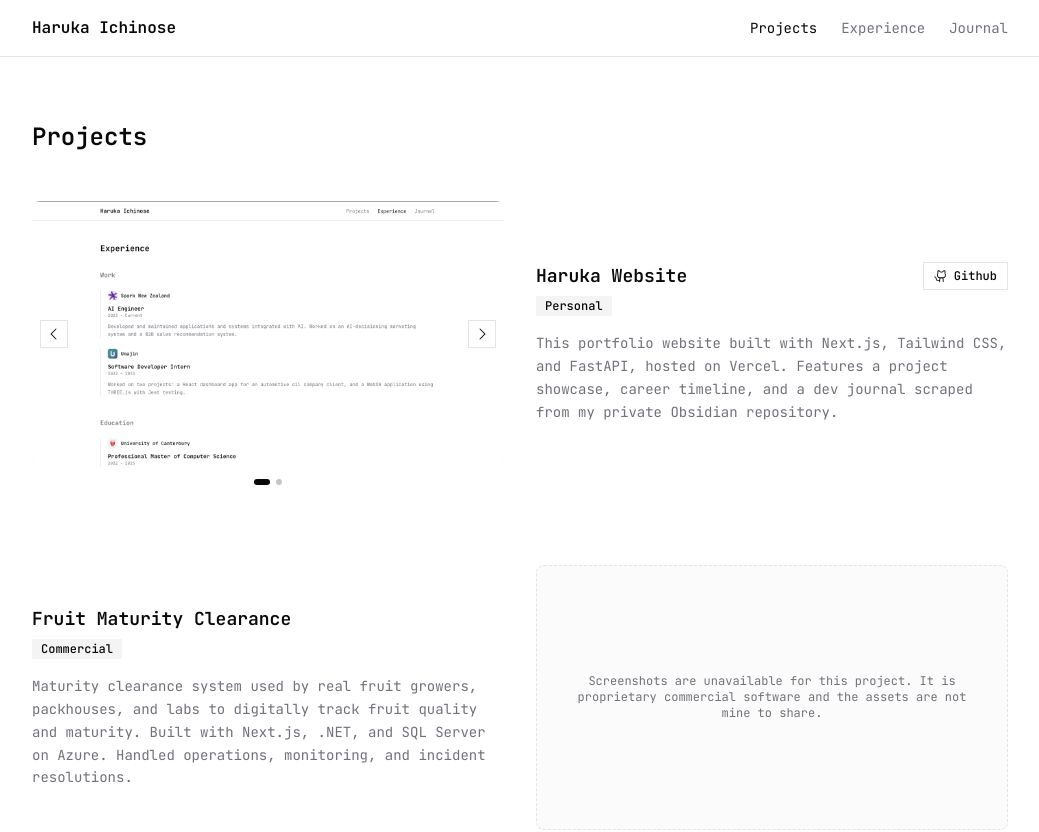
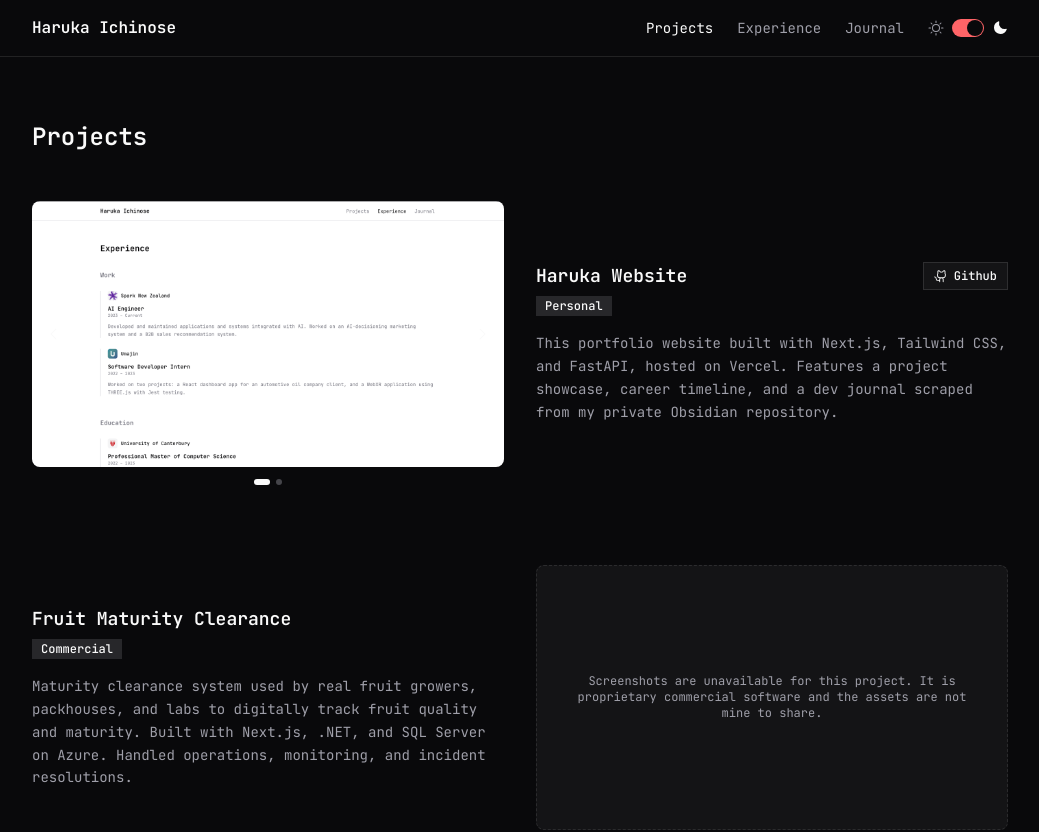
Before and after one commit to Jade1724/haruka-website, a Next.js app in the folder frontend/: page / in a window 1280 px wide. Shown: the top 832 px of the page, without its empty margins (120-1159 px from the left). Built offline with nearby package versions, Linux system fonts and the light colour scheme.

Commit message:
feat: dark mode implement.

```diff
--- a/frontend/app/layout.tsx
+++ b/frontend/app/layout.tsx
@@ -5,6 +5,7 @@ import { cn } from "@/lib/utils";
 import Navbar from "@/components/navbar";
 import Footer from "@/components/footer";
 import QueryProvider from "@/components/query-provider";
+import { ThemeProvider } from "@/components/theme-provider";
 
 const jetbrainsMono = JetBrains_Mono({subsets:['latin'],variable:'--font-mono'});
 
@@ -31,14 +32,24 @@ export default function RootLayout({
   return (
     <html
       lang="en"
+      suppressHydrationWarning
       className={cn("h-full", "antialiased", geistSans.variable, geistMono.variable, "font-mono", jetbrainsMono.variable)}
     >
+      <head>
+        <script
+          dangerouslySetInnerHTML={{
+            __html: `(function(){var s=localStorage.getItem('theme');document.documentElement.classList.toggle('dark',s?s==='dark':true);})();`,
+          }}
+        />
+      </head>
       <body className="min-h-full flex flex-col">
-        <QueryProvider>
-          <Navbar />
-          <main className="flex-1">{children}</main>
-          <Footer />
-        </QueryProvider>
+        <ThemeProvider>
+          <QueryProvider>
+            <Navbar />
+            <main className="flex-1">{children}</main>
+            <Footer />
+          </QueryProvider>
+        </ThemeProvider>
       </body>
     </html>
   );
--- a/frontend/components/navbar.tsx
+++ b/frontend/components/navbar.tsx
@@ -3,6 +3,7 @@
 import Link from "next/link";
 import { usePathname } from "next/navigation";
 import { cn } from "@/lib/utils";
+import { ThemeToggle } from "@/components/theme-toggle";
 
 const links = [
   { href: "/", label: "Projects" },
@@ -19,6 +20,7 @@ export default function Navbar() {
         <Link href="/" className="font-semibold text-foreground">
           Haruka Ichinose
         </Link>
+        <div className="flex items-center gap-6">
           <ul className="flex gap-6">
             {links.map(({ href, label }) => (
               <li key={href}>
@@ -34,6 +36,8 @@ export default function Navbar() {
               </li>
             ))}
           </ul>
+          <ThemeToggle />
+        </div>
       </nav>
     </header>
   );
--- /dev/null
+++ b/frontend/components/theme-provider.tsx
@@ -0,0 +1,37 @@
+"use client";
+
+import { createContext, useContext, useEffect, useState } from "react";
+
+type Theme = "dark" | "light";
+
+const ThemeContext = createContext<{
+  theme: Theme;
+  setTheme: (t: Theme) => void;
+}>({ theme: "dark", setTheme: () => {} });
+
+export function ThemeProvider({ children }: { children: React.ReactNode }) {
+  const [theme, setThemeState] = useState<Theme>("dark");
+
+  useEffect(() => {
+    const stored = localStorage.getItem("theme") as Theme | null;
+    const initial = stored ?? "dark";
+    setThemeState(initial);
+    document.documentElement.classList.toggle("dark", initial === "dark");
+  }, []);
+
+  function setTheme(t: Theme) {
+    setThemeState(t);
+    localStorage.setItem("theme", t);
+    document.documentElement.classList.toggle("dark", t === "dark");
+  }
+
+  return (
+    <ThemeContext.Provider value={{ theme, setTheme }}>
+      {children}
+    </ThemeContext.Provider>
+  );
+}
+
+export function useTheme() {
+  return useContext(ThemeContext);
+}
--- /dev/null
+++ b/frontend/components/theme-toggle.tsx
@@ -0,0 +1,31 @@
+"use client";
+
+import { Moon, Sun } from "@phosphor-icons/react";
+import { Switch } from "@/components/ui/switch";
+import { useTheme } from "@/components/theme-provider";
+
+export function ThemeToggle() {
+  const { theme, setTheme } = useTheme();
+  const isDark = theme === "dark";
+
+  return (
+    <div className="flex items-center gap-2">
+      <Sun
+        size={16}
+        weight={!isDark ? "fill" : "regular"}
+        className={!isDark ? "text-foreground" : "text-muted-foreground"}
+      />
+      <Switch
+        checked={isDark}
+        onCheckedChange={(checked) => setTheme(checked ? "dark" : "light")}
+        aria-label="Toggle dark mode"
+      />
+      <Moon
+        size={16}
+        weight={isDark ? "fill" : "regular"}
+        className={isDark ? "text-foreground" : "text-muted-foreground"}
+      />
+
+    </div>
+  );
+}
--- /dev/null
+++ b/frontend/components/ui/switch.tsx
@@ -0,0 +1,32 @@
+"use client"
+
+import { Switch as SwitchPrimitive } from "@base-ui/react/switch"
+
+import { cn } from "@/lib/utils"
+
+function Switch({
+  className,
+  size = "default",
+  ...props
+}: SwitchPrimitive.Root.Props & {
+  size?: "sm" | "default"
+}) {
+  return (
+    <SwitchPrimitive.Root
+      data-slot="switch"
+      data-size={size}
+      className={cn(
+        "peer group/switch relative inline-flex shrink-0 items-center rounded-full border border-transparent transition-all outline-none after:absolute after:-inset-x-3 after:-inset-y-2 focus-visible:border-ring focus-visible:ring-1 focus-visible:ring-ring/50 aria-invalid:border-destructive aria-invalid:ring-1 aria-invalid:ring-destructive/20 data-[size=default]:h-[18.4px] data-[size=default]:w-[32px] data-[size=sm]:h-[14px] data-[size=sm]:w-[24px] dark:aria-invalid:border-destructive/50 dark:aria-invalid:ring-destructive/40 data-checked:bg-primary data-unchecked:bg-input dark:data-unchecked:bg-input/80 data-disabled:cursor-not-allowed data-disabled:opacity-50",
+        className
+      )}
+      {...props}
+    >
+      <SwitchPrimitive.Thumb
+        data-slot="switch-thumb"
+        className="pointer-events-none block rounded-full bg-background ring-0 transition-transform group-data-[size=default]/switch:size-4 group-data-[size=sm]/switch:size-3 group-data-[size=default]/switch:data-checked:translate-x-[calc(100%-2px)] group-data-[size=sm]/switch:data-checked:translate-x-[calc(100%-2px)] dark:data-checked:bg-primary-foreground group-data-[size=default]/switch:data-unchecked:translate-x-0 group-data-[size=sm]/switch:data-unchecked:translate-x-0 dark:data-unchecked:bg-foreground"
+      />
+    </SwitchPrimitive.Root>
+  )
+}
+
+export { Switch }
```
Lines whose indentation alone changed are shown as unchanged.
